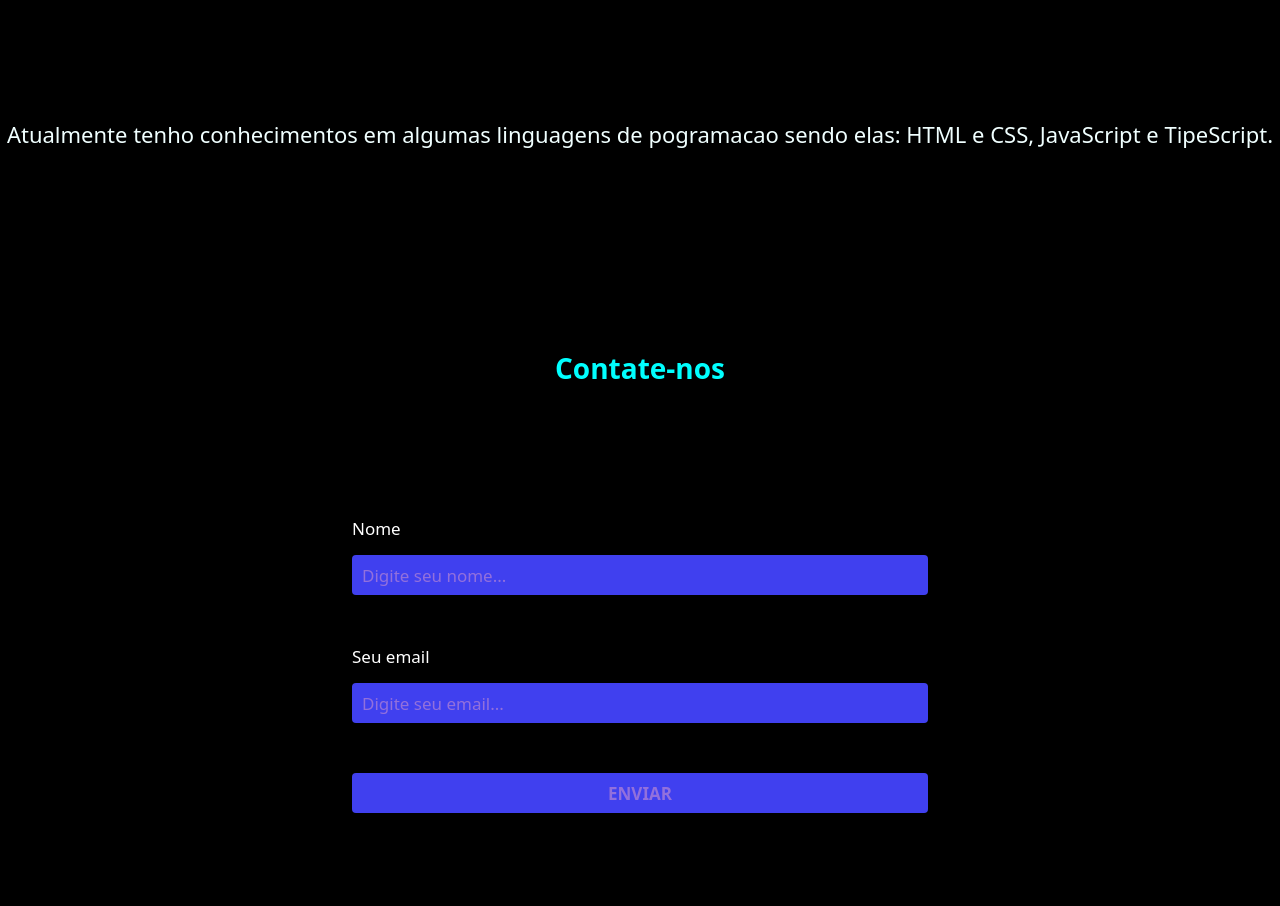
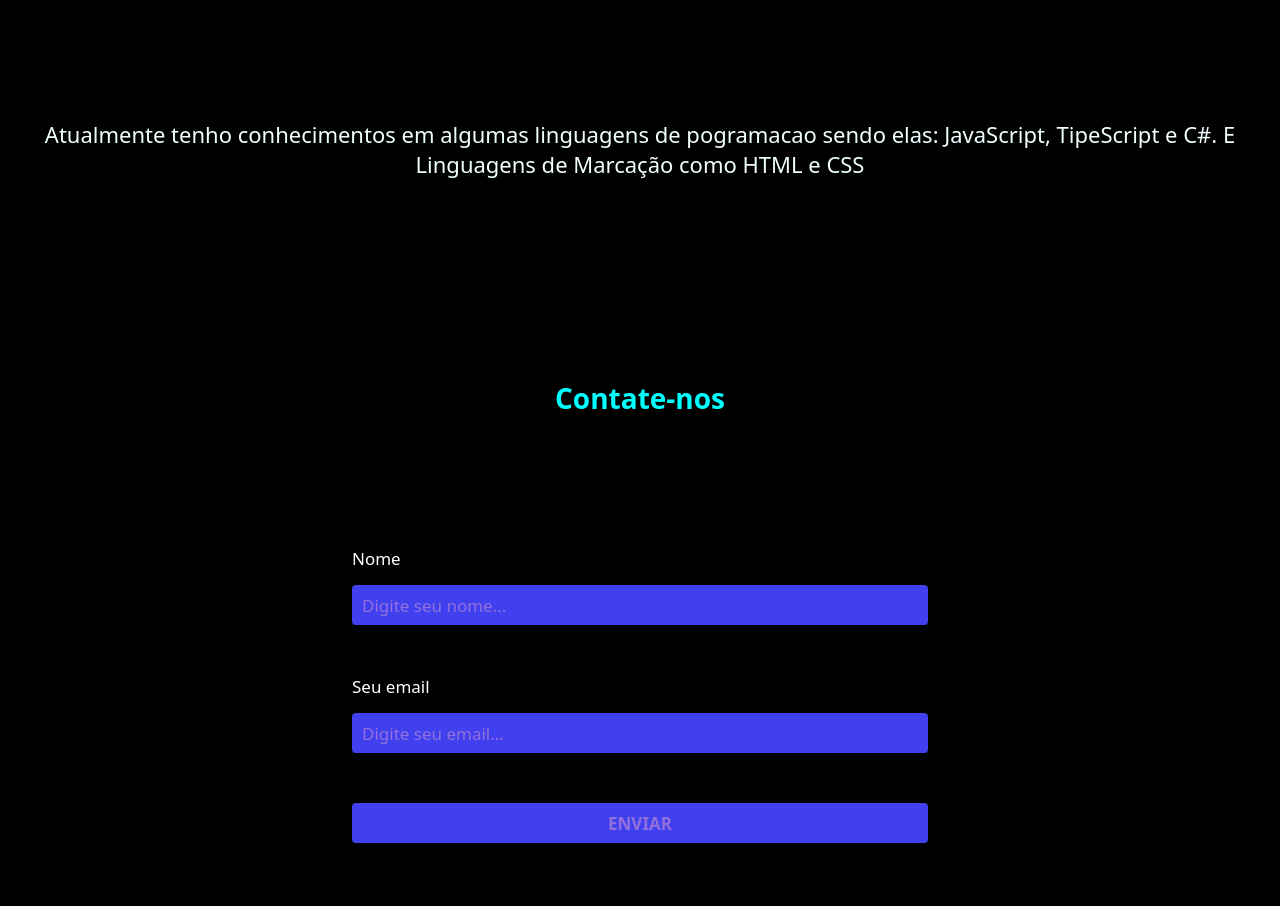
Before and after one commit to Tsurogane/Portfolio, a plain HTML site: page index.html in a window 1280 px wide. Shown: the part 1347-2253 px from the top of the page. Drawn offline with Linux system fonts and the light colour scheme.

Commit message:
Ajustes 17/02/24

```diff
--- a/index.html
+++ b/index.html
@@ -37,7 +37,8 @@
     <h2>Tecnologias</h2>
 
     <p>Atualmente tenho conhecimentos em algumas linguagens de pogramacao sendo elas:
-         HTML e CSS, JavaScript e TipeScript.</p>
+        JavaScript, TipeScript e C#.
+    E Linguagens de Marcação como HTML e CSS</p>
 </Section>
 
 <section id="contato">
--- a/style.css
+++ b/style.css
@@ -296,9 +296,7 @@ footer .container-grid {
 }
 
 @media screen and (max-width: 1600px) {
-    header {
-        /* display: none; */
-    }
+
 }
 @media screen and (max-width: 1300px){
     header {
```
Also changed, not shown: 1 other file.
